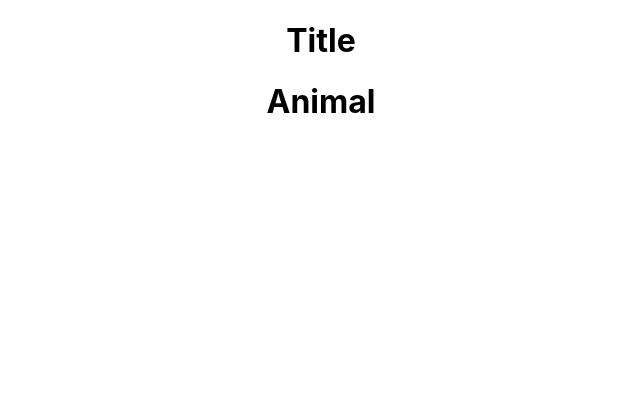
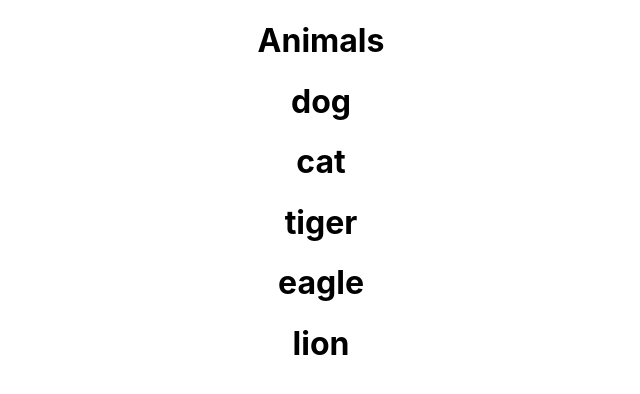
Before and after one commit to aharri64/React-hello-world, a React (Create React App) app: page / in a window 1280 px wide. Shown: the top 394 px of the page, without its empty margins (319-959 px from the left). Built offline with nearby package versions, Linux system fonts and the light colour scheme.

Commit message:
Learning about props

```diff
--- a/src/Animal.js
+++ b/src/Animal.js
@@ -1,9 +1,9 @@
 // * functional commponent
 
-function Animal() {
+function Animal(props) {
     return (
         <div>
-            <h1>Animal</h1>
+            <h1>{props.animal}</h1>
         </div>
     )
 }
--- a/src/App.js
+++ b/src/App.js
@@ -5,8 +5,12 @@ import Animal from './Animal'
 function App() {
   return (
     <div className="App">
-      <h1>Title</h1>
-      <Animal />
+      <h1>Animals</h1>
+      <Animal animal="dog"/>
+      <Animal animal="cat"/>
+      <Animal animal="tiger"/>
+      <Animal animal="eagle"/>
+      <Animal animal="lion"/>
     </div>
   );
 }
```
